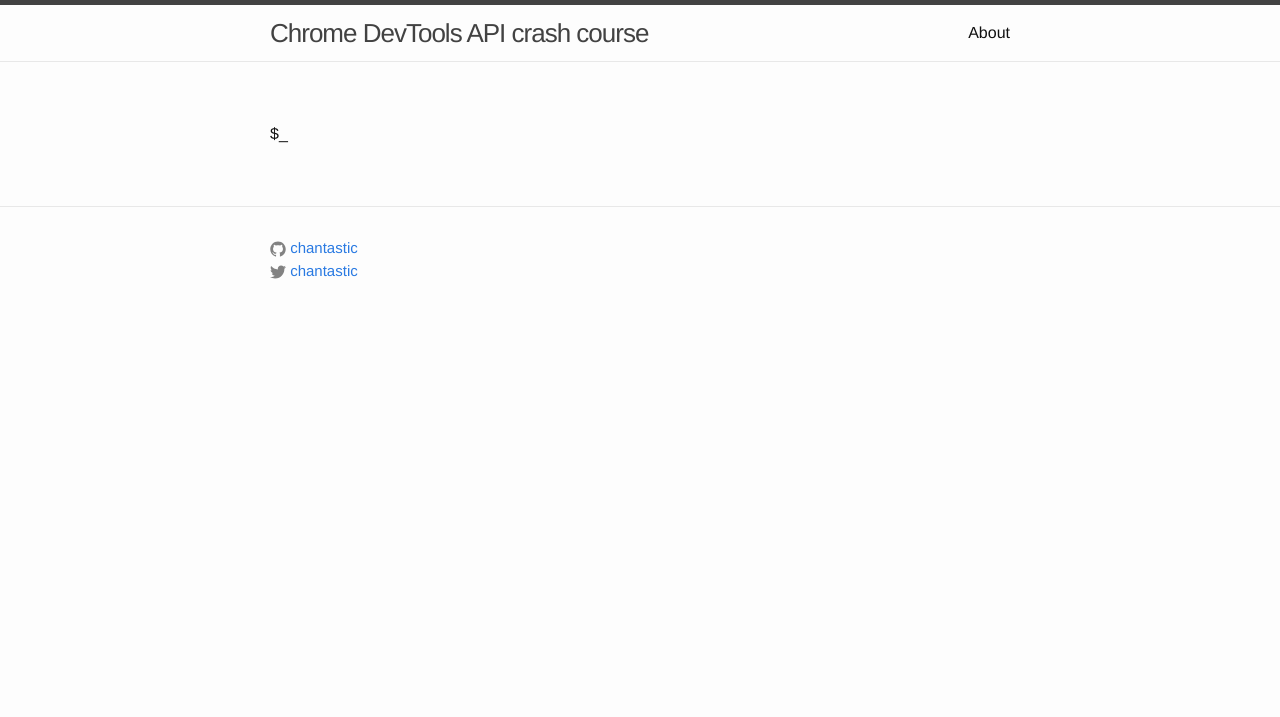
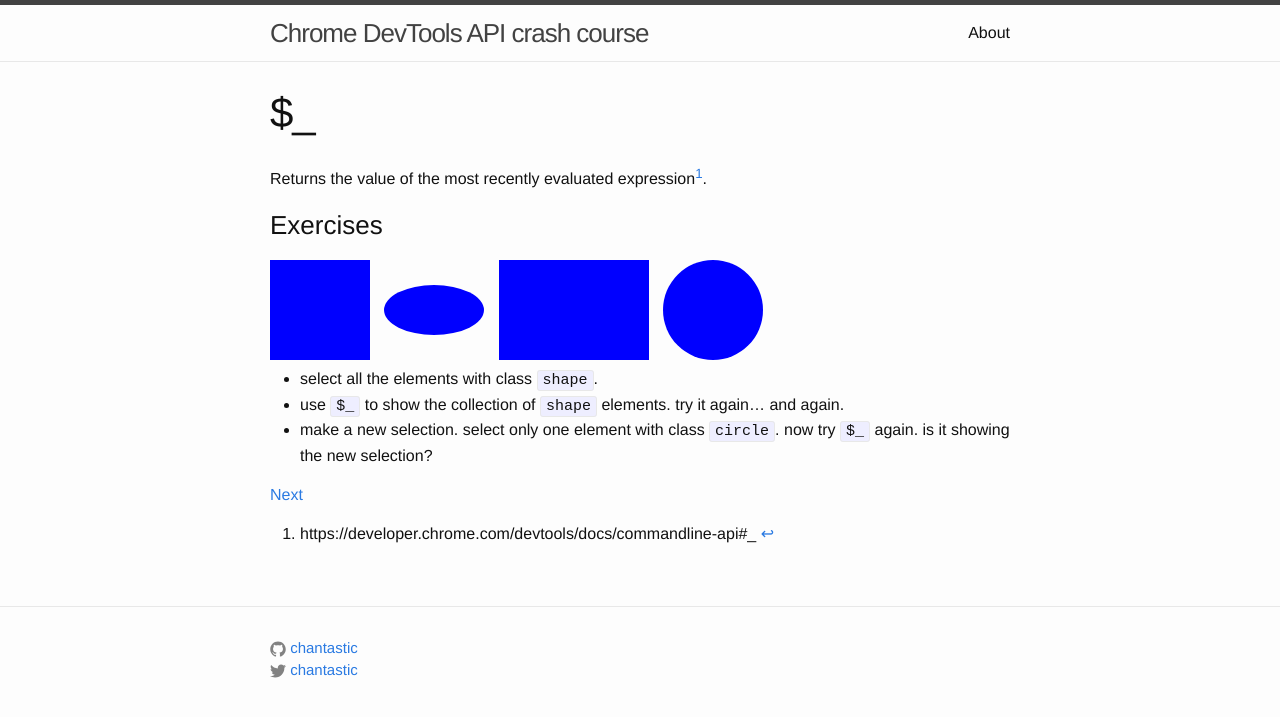
Before and after one commit to chantastic/devtools-api, a Jekyll site: the page built from _posts/2014-11-07-$_.markdown, in a window 1280 px wide. Shown: the top 717 px of the page. Built offline with Jekyll 4.4.1, drawn with Linux system fonts in a browser that asks for light colours.

Commit message:
post($_): description and exercises

```diff
--- /dev/null
+++ b/_includes/examples/shapes_example.html
@@ -0,0 +1,24 @@
+<style>
+  .shape {
+    width: 100px;
+    height: 100px;
+    background: blue;
+    display: inline-block;
+    margin-right: 10px;
+  }
+
+  .rectangle { width: 150px }
+
+  .circle { border-radius: 50% }
+
+  .oval {
+    height: 50px;
+    border-radius: 50px / 25px;
+    margin-bottom: 25px;
+  }
+</style>
+
+<div class="shape parallelogram square"></div>
+<div class="shape ellipse oval"></div>
+<div class="shape parallelogram rectangle"></div>
+<div class="shape ellipse circle"></div>
--- a/_posts/2014-11-07-$.markdown
+++ b/_posts/2014-11-07-$.markdown
@@ -2,7 +2,7 @@
 layout:     post
 title:      "$"
 page_title: "$(selector)"
-date:       2014-11-07 23:00:00
+date:       2014-11-07 00:00:00
 permalink:  /$/
 ---
 
--- a/_posts/2014-11-07-$_.markdown
+++ b/_posts/2014-11-07-$_.markdown
@@ -1,8 +1,22 @@
 ---
-layout: post
-title:  "$_"
-date:   2014-11-07 23:00:00
-permalink: /$_/
+layout:     post
+title:      "$_"
+page_title: "$_"
+date:       2014-11-07 02:00:00
+permalink:  /$_/
 ---
 
-$_
+Returns the value of the most recently evaluated expression[^1].
+
+### Exercises
+
+{% include examples/shapes_example.html %}
+
+* select all the elements with class `shape`.
+* use `$_` to show the collection of `shape` elements. try it again... and again.
+* make a new selection. select only one element with class `circle`. now try
+  `$_` again. is it showing the new selection?
+
+<a href="../inspect" class="next-btn">Next</a>
+
+[^1]: https://developer.chrome.com/devtools/docs/commandline-api#_
```
Also changed, not shown: _posts/2014-11-07-$$.markdown (+3 -26 lines).
